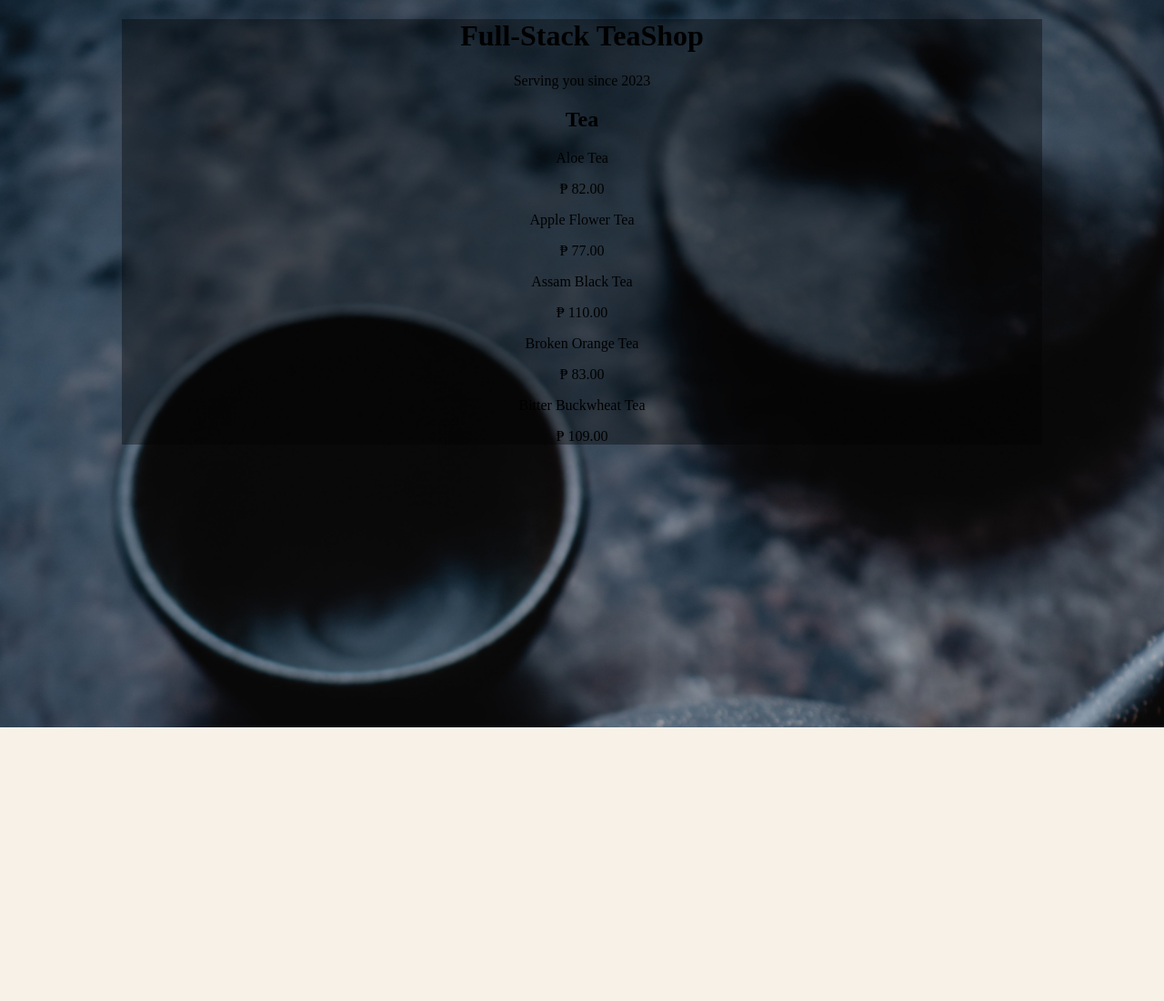
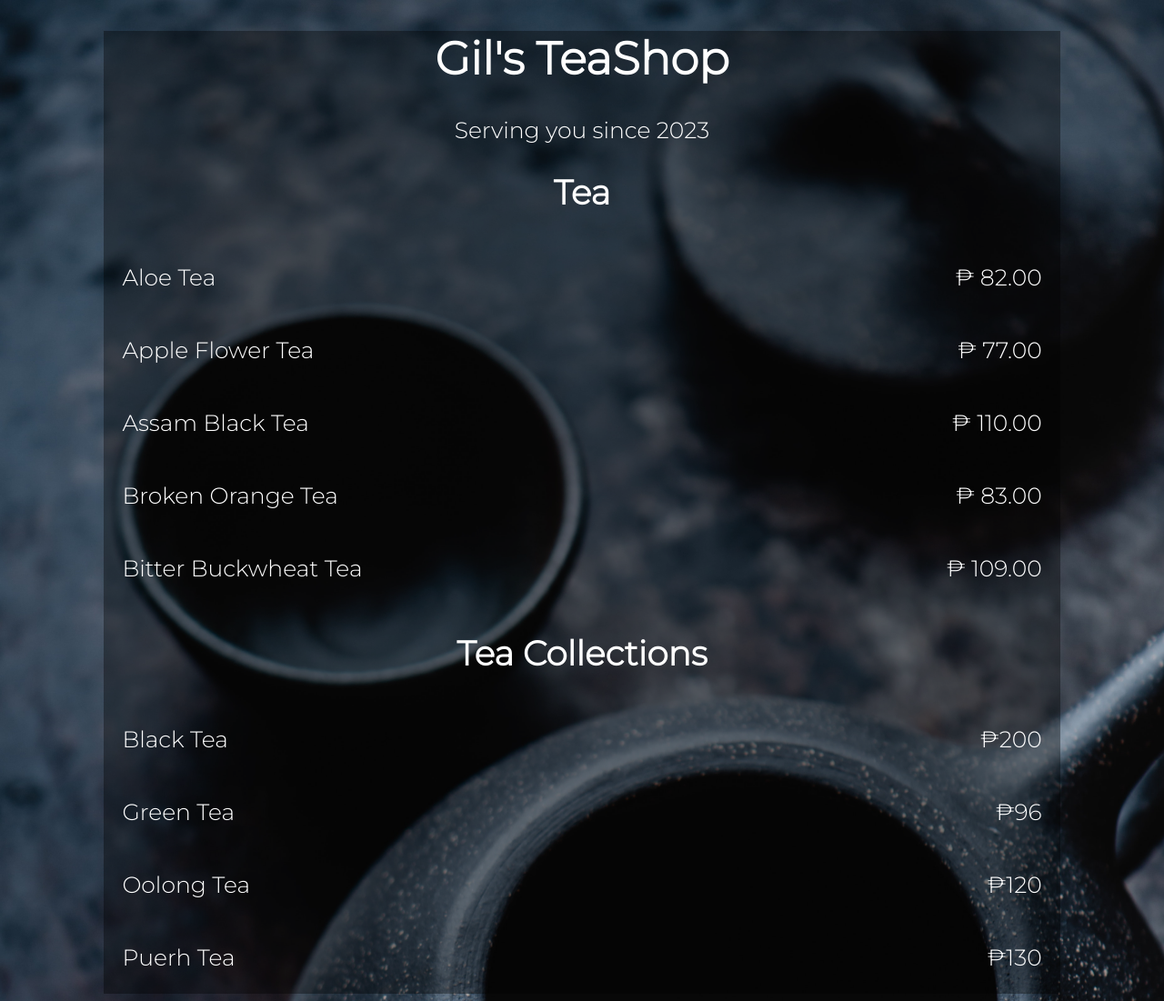
Before and after one commit to Gil-WD47P/Full-Stack-TeaShop, a plain HTML site: page index.html in a window 1280 px wide. Shown: the whole page at 91% size. Before the commit the page ends 800 px from the top, so only its background shows below. Drawn offline with Linux system fonts and the light colour scheme.

Commit message:
add style

```diff
--- a/img/style.css
+++ b/img/style.css
@@ -12,9 +12,29 @@ body {
 
 }
 
-.tea-menu {
+.tea-menu{
   width: 80%;
   background-color: rgba(0, 0, 0, 0.363);
   margin-left: auto;
   margin-right: auto;
+  font-family: 'Montserrat', sans-serif;
+  font-size: 25px;
+  color:white;
+  padding-right: 20px;
+  padding-left: 20px;
 }
+
+.tea-items p{
+  /* background-color:royalblue; */
+  display: inline-block;
+}
+
+.tea-flavor, .tea-collections{
+  width: 50%;
+  text-align: left;
+}
+
+.tea-price, .collection-price{
+  width: 50%;
+  text-align: right;
+}
--- a/index.html
+++ b/index.html
@@ -9,15 +9,15 @@
     <link rel="stylesheet" href="img/style.css" />
     <link rel="preconnect" href="https://fonts.googleapis.com">
 <link rel="preconnect" href="https://fonts.gstatic.com" crossorigin>
-<link href="https://fonts.googleapis.com/css2?family=Amatic+SC:wght@400;700&display=swap" rel="stylesheet">
-    <title>Full-Stack TeaShop</title>
+<link href="https://fonts.googleapis.com/css2?family=Montserrat:wght@300&display=swap" rel="stylesheet">
+    <title> TeaShop</title>
   </head>
 
   <body>
     <div class="tea-menu">
       <!--Header Section-->
       <header>
-        <h1>Full-Stack TeaShop</h1>
+        <h1>Gil's TeaShop</h1>
         <p>Serving you since 2023</p>
       </header>
       <!-- Main Section -->
@@ -25,29 +25,39 @@
         <!-- Section 1-->
         <section>
           <h2>Tea</h2>
-          <article>
-            <p>Aloe Tea</p>
-            <p>&#x20B1; 82.00</p>
+          <article class="tea-items">
+            <p class="tea-flavor">Aloe Tea</p><p class="tea-price">&#x20B1; 82.00</p>
           </article>
-          <article>
-            <p>Apple Flower Tea</p>
-            <p>&#x20B1; 77.00</p>
+          <article class="tea-items">
+            <p class="tea-flavor">Apple Flower Tea</p><p class="tea-price">&#x20B1; 77.00</p>
           </article>
-          <article>
-            <p>Assam Black Tea</p>
-            <p>&#x20B1; 110.00</p>
+          <article class="tea-items">
+            <p class="tea-flavor">Assam Black Tea</p><p class="tea-price">&#x20B1; 110.00</p>
           </article>
-          <article>
-            <p>Broken Orange Tea</p>
-            <p>&#x20B1; 83.00</p>
-          </article>
-          <article>
-            <p>Bitter Buckwheat Tea</p>
-            <p>&#x20B1; 109.00</p>
+          <article class="tea-items">
+            <p class="tea-flavor">Broken Orange Tea</p><p class="tea-price">&#x20B1; 83.00</p>
+          </article class="tea-items">
+          <article class="tea-items">
+            <p class="tea-flavor">Bitter Buckwheat Tea</p><p class="tea-price">&#x20B1; 109.00</p>
           </article>
         </section>
 
         <!-- Section 2-->
+        <section>
+          <h2>Tea Collections</h2>
+          <article class="tea-items">
+            <p class="tea-collections">Black Tea</p><p class="collection-price">&#x20B1;200</p>
+          </article>
+          <article class="tea-items">
+            <p class="tea-collections">Green Tea</p><p class="collection-price">&#x20B1;96</p>
+          </article>
+          <article class="tea-items">
+            <p class="tea-collections">Oolong Tea</p><p class="collection-price">&#x20B1;120</p>
+          </article>
+          <article class="tea-items">
+            <p class="tea-collections">Puerh Tea</p><p class="collection-price">&#x20B1;130</p>
+          </article>
+        </section>
       </main>
       <!--Footer Section-->
     </div>
```
